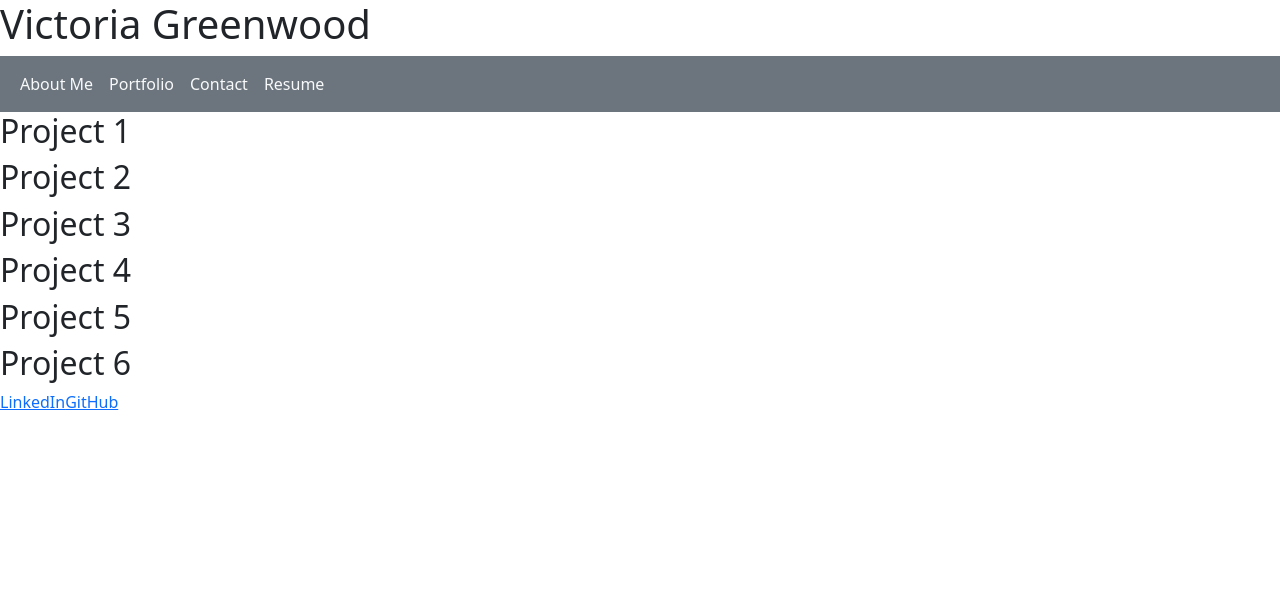
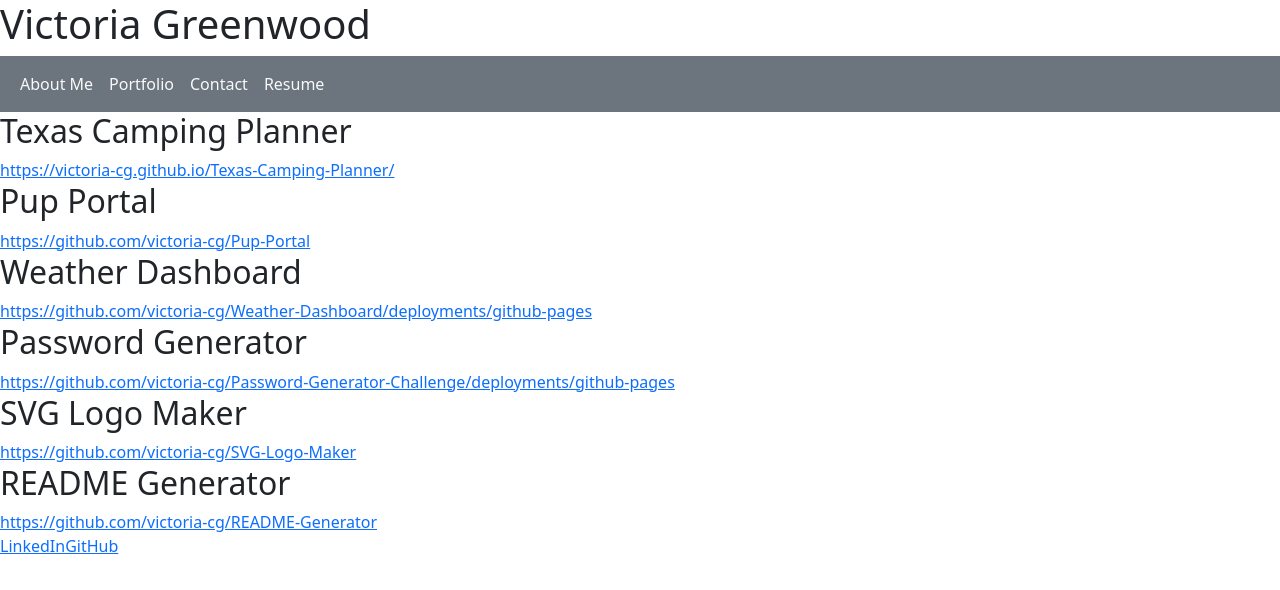
Before and after one commit to victoria-cg/React-Developer-Portfolio, a React (Vite) app: page /Portfolio in a window 1280 px wide. Shown: the top 590 px of the page. Built offline with nearby package versions, Linux system fonts and the light colour scheme.

Commit message:
added titles and URLs to projects for portfolio page

```diff
--- a/src/components/Project.jsx
+++ b/src/components/Project.jsx
@@ -10,6 +10,7 @@ export default function Project(props) {
     {projects.map((project) =>(
     <div key={project.id}>
     <h2>{project.title}</h2>
+    <a href= {project.address}>{project.address}</a>
     </div>
     ))}
      </div>
--- a/src/components/pages/Portfolio.jsx
+++ b/src/components/pages/Portfolio.jsx
@@ -7,17 +7,17 @@ import Project from '../Project';
 //send projects state/data as props to the project component so it can use the data
 export default function Portfolio() {
   const [projects, setProjects] = useState([
-    {title: 'Project 1', id: 1},
-    {title: 'Project 2', id: 2},
-    {title: 'Project 3', id: 3},
-    {title: 'Project 4', id: 4},
-    {title: 'Project 5', id: 5},
-    {title: 'Project 6', id: 6}
+    {title: 'Texas Camping Planner', address: 'https://victoria-cg.github.io/Texas-Camping-Planner/', id: 1},
+    {title: 'Pup Portal', address: 'https://github.com/victoria-cg/Pup-Portal', id: 2},
+    {title: 'Weather Dashboard', address: 'https://github.com/victoria-cg/Weather-Dashboard/deployments/github-pages', id: 3},
+    {title: 'Password Generator', address: 'https://github.com/victoria-cg/Password-Generator-Challenge/deployments/github-pages', id: 4},
+    {title: 'SVG Logo Maker', address: 'https://github.com/victoria-cg/SVG-Logo-Maker', id: 5},
+    {title: 'README Generator', address: 'https://github.com/victoria-cg/README-Generator', id: 6}
   ]);
 
     return (
       <div>
-       <Project projects={projects} />
+       <Project projects={projects}/>
       </div>
     );
   }
```
